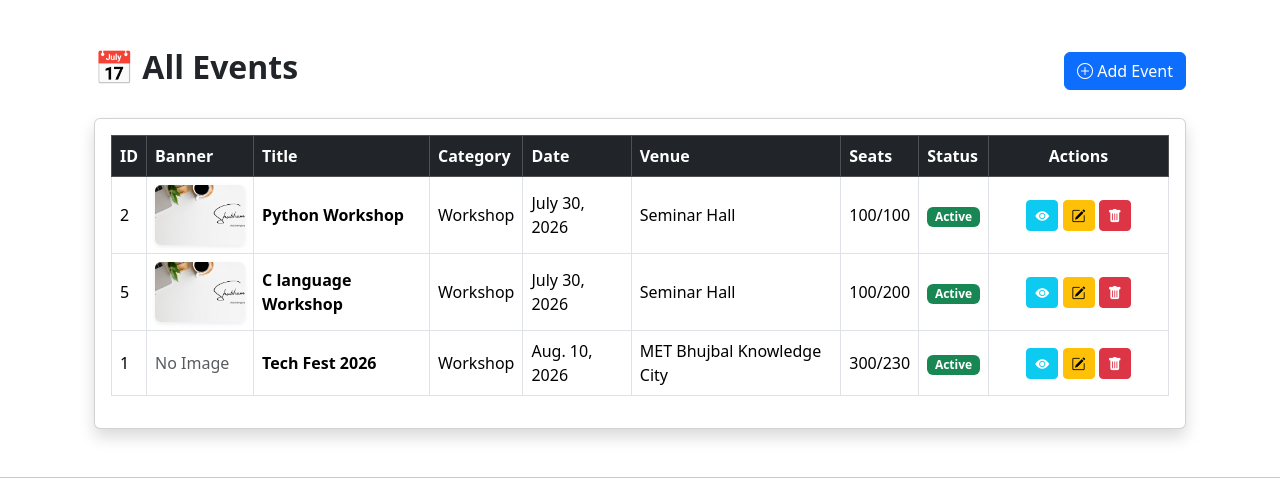
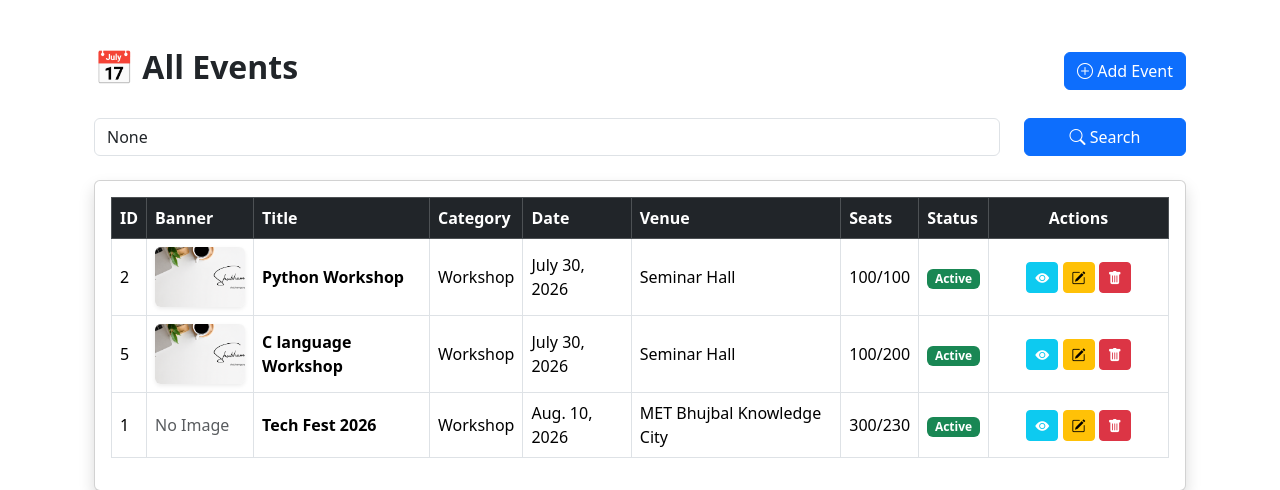
Before and after one commit to shubhamgangurde58/EventNest, a Django app: page /events/ in a window 1280 px wide. Shown: the part 56-546 px from the top of the page. Run offline with Django 5.2, Linux system fonts and the light colour scheme; data comes from the database, SQL or seed files in the repository.

Commit message:
[ADDED]: shubham This code for impliments event serach functionality

```diff
--- a/events/views.py
+++ b/events/views.py
@@ -1,6 +1,7 @@
 from django.shortcuts import render, redirect, get_object_or_404
 from .models import Event
 from .forms import EventForm
+from django.db.models import Q
 
 # Home Page
 def home(request):
@@ -9,10 +10,32 @@ def home(request):
 
 # Event List
 def event_list(request):
-    events = Event.objects.all()
-    return render(request, "events/event_list.html", {
-        "events": events
-    })
+
+    query = request.GET.get("q")
+
+    if query:
+
+        events = Event.objects.filter(
+
+            Q(title__icontains=query) |
+            Q(category__icontains=query) |
+            Q(venue__icontains=query) |
+            Q(organizer__icontains=query)
+
+        )
+
+    else:
+
+        events = Event.objects.all()
+
+    return render(
+        request,
+        "events/event_list.html",
+        {
+            "events": events,
+            "query": query
+        }
+    )
 
 
 # Add Event
--- a/templates/events/event_list.html
+++ b/templates/events/event_list.html
@@ -24,6 +24,33 @@ Event List
         </a>
 
     </div>
+
+    <form method="GET" class="row mb-4">
+
+        <div class="col-md-10">
+
+            <input
+                type="text"
+                class="form-control"
+                name="q"
+                placeholder="Search by Title, Category, Organizer or Venue..."
+                value="{{ query }}">
+
+        </div>
+
+        <div class="col-md-2">
+
+            <button class="btn btn-primary w-100">
+
+                <i class="bi bi-search"></i>
+
+                    Search
+
+            </button>
+
+        </div>
+
+    </form>
 
     <!-- Event Table -->
     <div class="card shadow">
```
